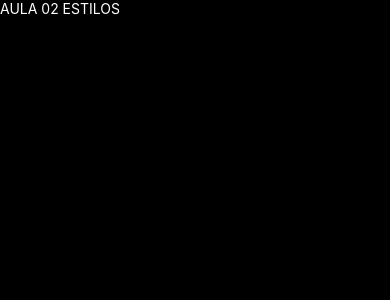
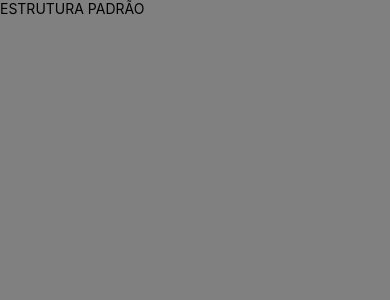
Before and after one commit to Dani2ds2025/mobile-2ds-2025-git, a React Native app: screen / in a window 390 px wide. Shown: the top 300 px of the page. Built offline with nearby package versions, Linux system fonts and the light colour scheme.

Commit message:
Add files via upload

```diff
--- a/App.js
+++ b/App.js
@@ -1,10 +1,14 @@
 //import Aula01 from "./src/aula01";
+//import Aula02 from "./src/aula02";
 
-import Aula02 from "./src/aula02";
+import Aula03 from "./src/aula03";
+
 
 export default function App() {
   return (
     //<Aula01 />
-    <Aula02/>
+    //<Aula02 />
+    <Aula03 />
+
   );
 }
--- a/src/aula02.jsx
+++ b/src/aula02.jsx
@@ -12,3 +12,12 @@
 }
 
 export default Aula02;
+
+const styles = StyleSheet.create({
+
+    container: {
+        flex: 1,
+        backgroundColor: 'red'
+    }
+}
+)
--- /dev/null
+++ b/src/aula03.jsx
@@ -0,0 +1,25 @@
+import React, { Component } from "react";
+import { View, Text, StyleSheet } from "react-native";
+
+class Aula03 extends Component {
+    render() {
+        return(
+            <View style={styles.container}>
+                <Text style={ styles.texto }>ESTRUTURA PADRÃO</Text>
+            </View>
+        );
+    }
+}
+
+export default Aula03;
+
+const styles = StyleSheet.create({
+
+    container: {
+        flex: 1,
+        backgroundColor: 'gray',
+    },
+    texto: {
+        color: 'yelow',
+    }
+})
```
